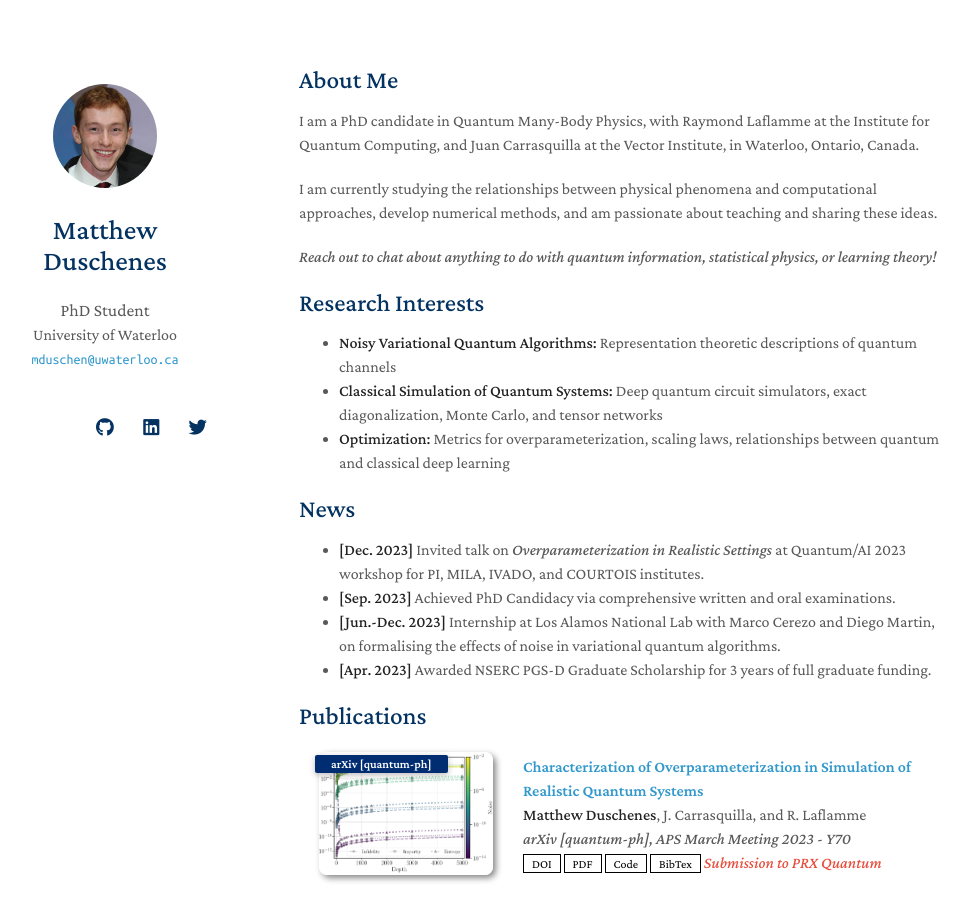
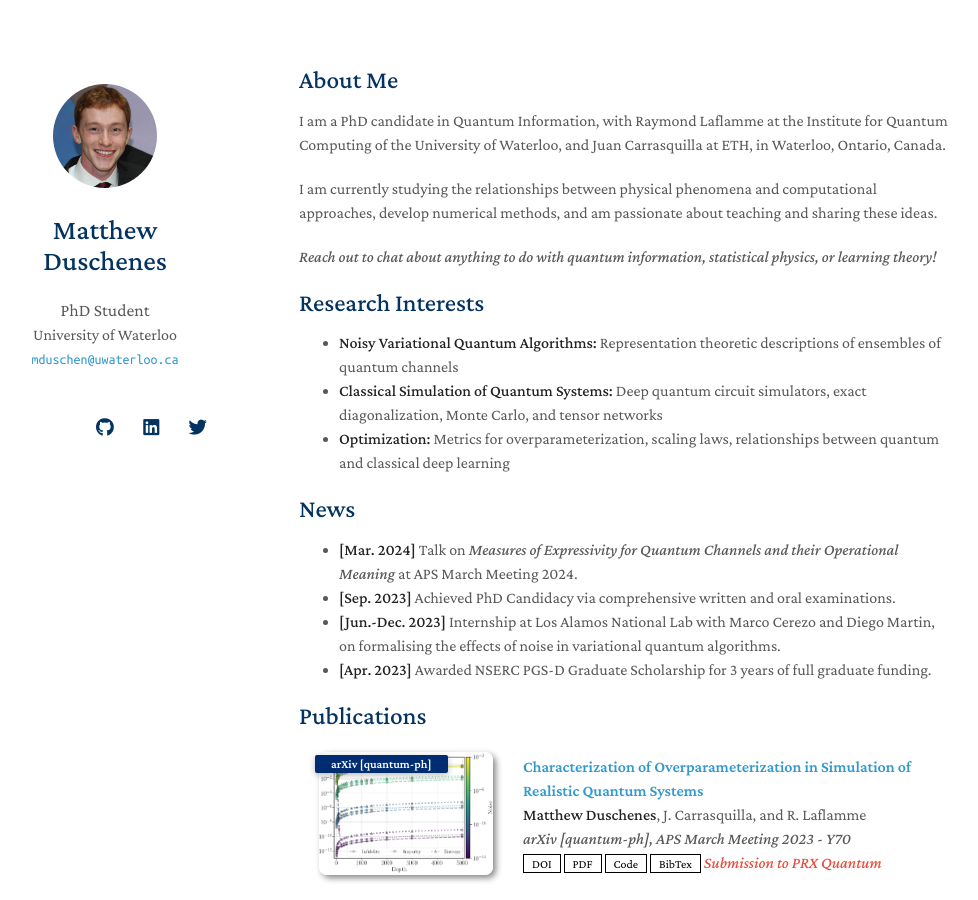
Before and after one commit to mduschenes/mduschenes.github.io, a Jekyll site: the page built from index.md, in a window 1280 px wide and 900 px high. Shown: the whole window, without its empty margins (171-1149 px from the left). Built offline with Jekyll 4.4.1, drawn with Linux system fonts in a browser that asks for light colours; nearby versions of some CDN libraries; a style sheet for code colours, icons or effects is not loaded.

Commit message:
new edits

```diff
--- a/_data/about.md
+++ b/_data/about.md
@@ -1,6 +1,6 @@
 ## About Me
 
-I am a PhD candidate in Quantum Many-Body Physics, with Raymond Laflamme at the Institute for Quantum Computing, and Juan Carrasquilla at the Vector Institute, in Waterloo, Ontario, Canada.
+I am a PhD candidate in Quantum Information, with Raymond Laflamme at the Institute for Quantum Computing of the University of Waterloo, and Juan Carrasquilla at ETH, in Waterloo, Ontario, Canada.
 <p style="margin:0.5em;"></p>
 I am currently studying the relationships between physical phenomena and computational approaches, develop numerical methods, and am passionate about teaching and sharing these ideas.
 <p style="margin:0.5em;"></p>
--- a/_data/news.md
+++ b/_data/news.md
@@ -1,6 +1,6 @@
 ## News
 
-- **[Dec. 2023]** Invited talk on *Overparameterization in Realistic Settings* at Quantum/AI 2023 workshop for PI, MILA, IVADO, and COURTOIS institutes.
+- **[Mar. 2024]** Talk on *Measures of Expressivity for Quantum Channels and their Operational Meaning* at APS March Meeting 2024.
 - **[Sep. 2023]** Achieved PhD Candidacy via comprehensive written and oral examinations.
 - **[Jun.-Dec. 2023]** Internship at Los Alamos National Lab with Marco Cerezo and Diego Martin, on formalising the effects of noise in variational quantum algorithms.
 - **[Apr. 2023]** Awarded NSERC PGS-D Graduate Scholarship for 3 years of full graduate funding.
--- a/_data/research.md
+++ b/_data/research.md
@@ -1,5 +1,5 @@
 ## Research Interests
 
-- **Noisy Variational Quantum Algorithms:** Representation theoretic descriptions of quantum channels
+- **Noisy Variational Quantum Algorithms:** Representation theoretic descriptions of ensembles of quantum channels
 - **Classical Simulation of Quantum Systems:** Deep quantum circuit simulators, exact diagonalization, Monte Carlo, and tensor networks
 - **Optimization:** Metrics for overparameterization, scaling laws, relationships between quantum and classical deep learning
```
